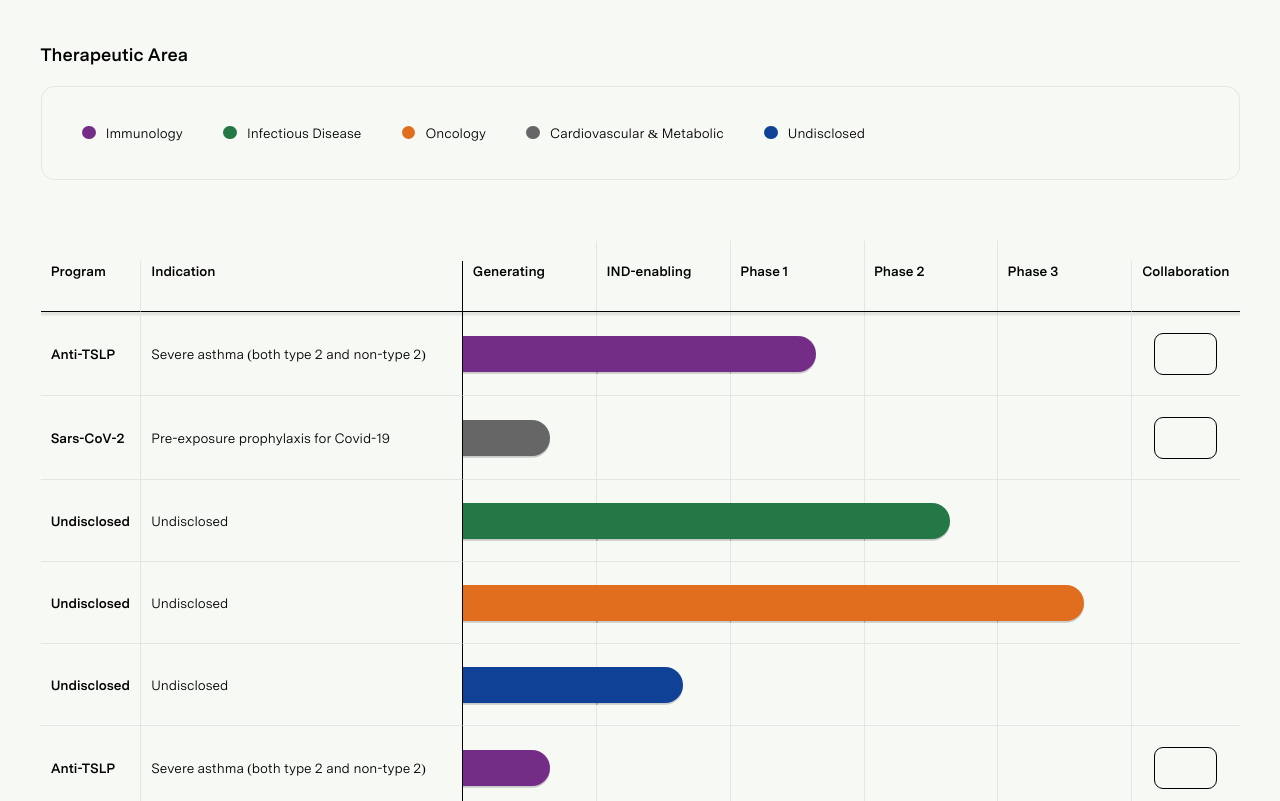
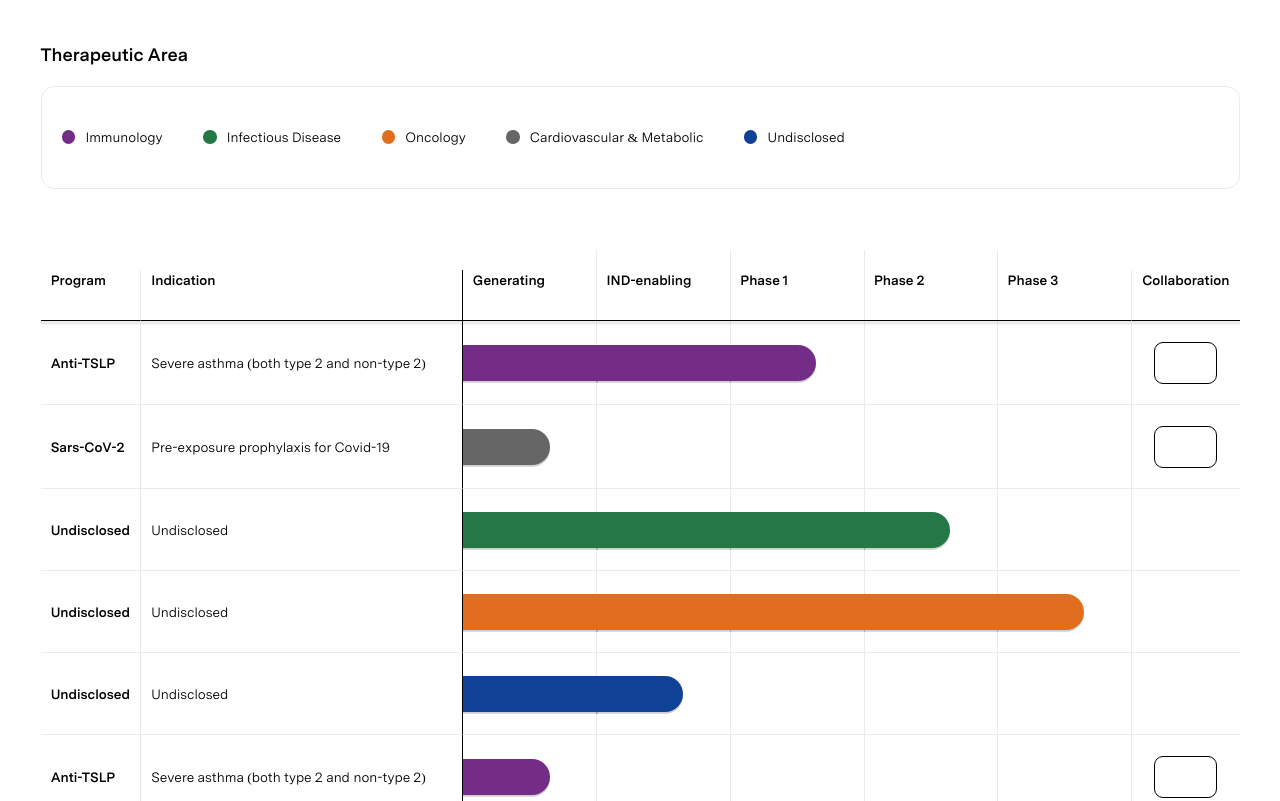
Before and after one commit to icscreative/generate-pipeline, a plain HTML site: page index.html in a window 1280 px wide. Shown: the top 801 px of the page. Drawn offline with nearby package versions, Linux system fonts and the light colour scheme; files whose address does not match are found by name.

Commit message:
color fix

```diff
--- a/css/scss/colors.scss
+++ b/css/scss/colors.scss
@@ -1,5 +1,5 @@
 $black: #000000;
-$white: #f7f9f5;
+$white: #ffffff;
 $grey: #666666;
 $ice: #99999933;
 
--- a/css/scss/main.scss
+++ b/css/scss/main.scss
@@ -84,7 +84,7 @@ main {
     border: 1px $ice solid;
     border-radius: $xs;
     display: flex;
-    padding: $xl var(--gap);
+    padding: var(--gap) var(--half-gap);
     gap: var(--gap);
     font-size: $xs;
     div {
@@ -397,6 +397,7 @@ footer {
   main {
     table {
       overflow: hidden;
+      margin: 0;
       row-gap: var(--gap);
       grid-template-columns:
       repeat(5, 1fr);
@@ -509,7 +510,7 @@ footer {
   }
 }
 
-@media (max-width: 401px) {
+@media (max-width: 381px) {
   :root {
     --gap: #{$lil};
   }
```
Also changed, not shown: css/main.css, 1 other file.
